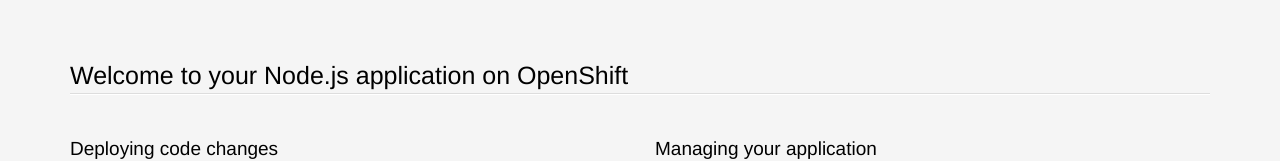
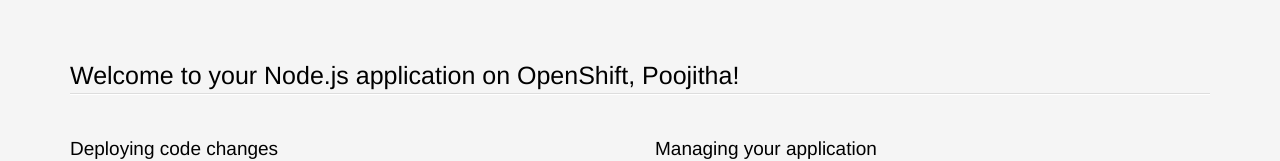
Before and after one commit to karlapalem/WebDevSpring2016, a website: page index.html in a window 1280 px wide. Shown: the top 161 px of the page. Drawn offline with Linux system fonts and the light colour scheme.

Commit message:
modified index html to show name

```diff
--- a/index.html
+++ b/index.html
@@ -207,7 +207,7 @@
 <body>
 <section class='container'>
           <hgroup>
-            <h1>Welcome to your Node.js application on OpenShift</h1>
+            <h1>Welcome to your Node.js application on OpenShift, Poojitha!</h1>
           </hgroup>
 
 
```
